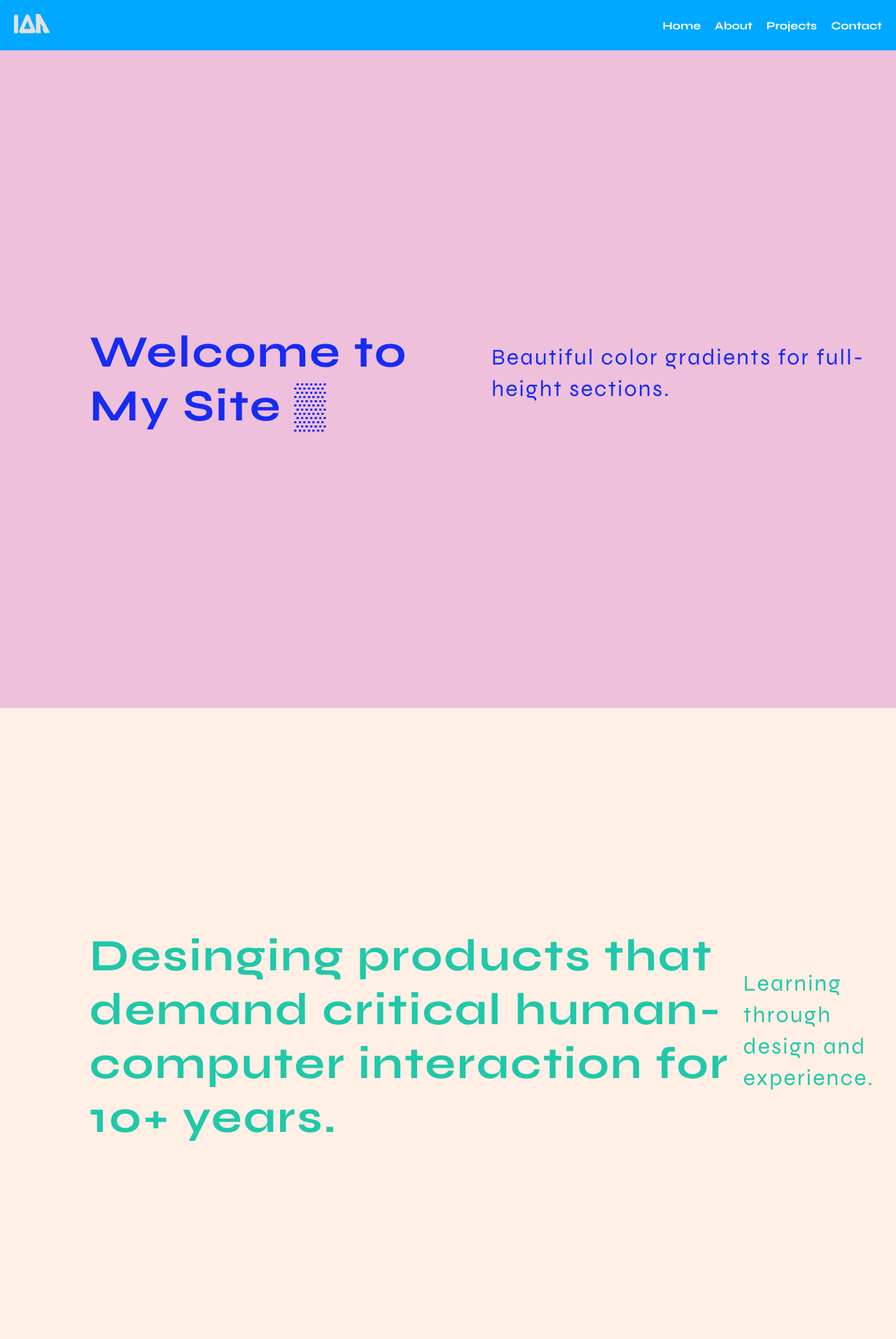
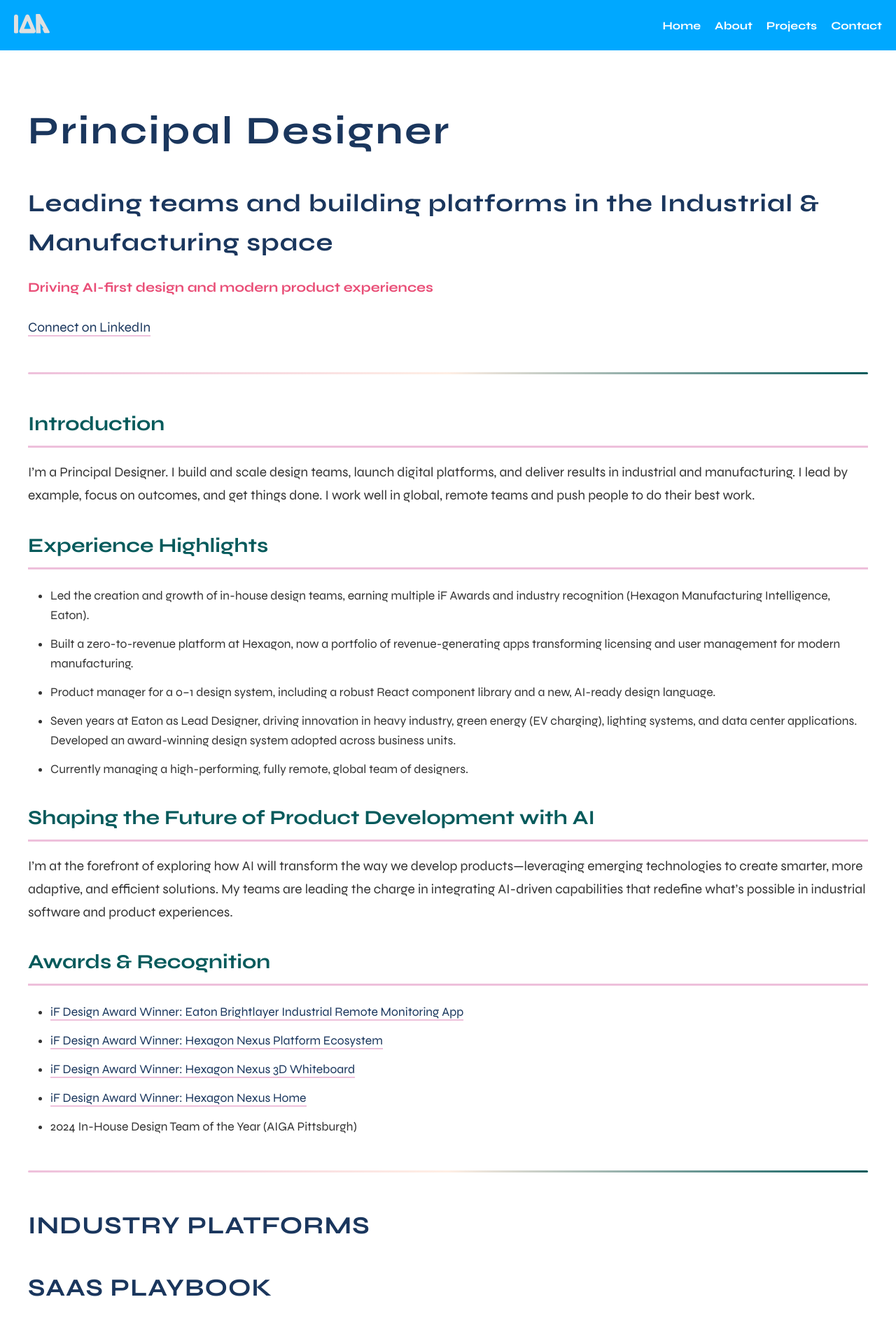
Before and after one commit to iantodhunter/iantodhunter.github.io, a Jekyll site: the page built from index.md, in a window 1280 px wide. Shown: the top 1914 px of the page at 70% size. Built offline with Jekyll 4.4.1, drawn with Linux system fonts in a browser that asks for light colours; some of the changed text lies outside the part shown.

Commit message:
Cleaned up layotu tand deleted errant dir.

```diff
--- a/_layouts/work.html
+++ b/_layouts/work.html
@@ -11,58 +11,13 @@
   {% include header.html %}
 
   <!-- Main content here -->
-  <div class="full-height section-1">
-    <h1> Welcome to My Site ▒</h1>
-    <p>Beautiful color gradients for full-height sections.</p>
-</div>
-
-<div class="full-height section-2">
-    <h1>Desinging products that demand critical human-computer interaction for 10+ years.</h1>
-    <p>Learning through design and experience.</p>
-
-</div>
-<div class="grid-container">
-  {% for page in site.pages %}
-    {% if page.title %}
-      <div class="grid-item">
-        <h3><a href="{{ page.url }}">{{ page.title }}</a></h3>
-        <p>{{ page.excerpt | truncatewords: 30 }}</p>
-        <a class="read-more" href="{{ page.url }}">Read more</a>
-      </div>
-    {% endif %}
-  {% endfor %}
-      <div class="grid-item" style="background-color: #055A5B;">Item 5</div>
-    <div class="grid-item" style="background-color: #E6E6E6; color: black;">Item 6</div>
-</div>
-
-
-
-<div class="full-height section-3">
-    <h1>Projects</h1>
-    <p>Exploring the intersection of design and technology.</p>
-</div>
-
-<div class="full-height section-4">
-    <h1>Section 4</h1>
-    <p>Another beautiful gradient pair.</p>
-</div>
-
-<div class="full-height section-5">
-    <h1>Section 5</h1>
-    <p>Bold, striking colors to grab attention.</p>
-</div>
-
-<div class="full-height section-6">
-    <h1>Section 6</h1>
-    <p>Nature meets intensity in this color combination.</p>
-</div>
-
+  <div class="main-content">
+    {{ content }}
+  </div>
 
   {% include footer.html %}
 
   <!-- Add your JavaScript here, before the closing body tag -->
-
-
   <script>
     const baseColor = '#00A8FF'; // Define base color (your header blue)
     const triadicColors = ['#F4F4F4', '#FFABAB', '#FFD700', '#8EC5FC']; // Example colors for sections
@@ -116,6 +71,5 @@
     window.addEventListener('scroll', determineSectionInView);
   </script>
 
-
 </body>
 </html>
--- a/assets/styles.css
+++ b/assets/styles.css
@@ -144,3 +144,150 @@ footer p {
   font-size: 14px;
   color: white;
 }
+
+/* Main Page Content Styles */
+.main-content {
+  max-width: 1200px;
+  margin: 0 auto;
+  padding: 2rem;
+  font-family: 'Syne', sans-serif;
+  line-height: 1.6;
+}
+
+.main-content h1 {
+  font-size: 3.5rem;
+  font-weight: bold;
+  color: #1a365d;
+  margin-bottom: 1rem;
+  letter-spacing: 0.05em;
+}
+
+.main-content h2 {
+  font-size: 2.2rem;
+  font-weight: 600;
+  color: #1a365d;
+  margin: 2rem 0 1rem 0;
+  letter-spacing: 0.03em;
+}
+
+.main-content h3 {
+  font-size: 1.8rem;
+  font-weight: 600;
+  color: #055A5B;
+  margin: 2rem 0 1rem 0;
+  border-bottom: 3px solid #EEC0DB;
+  padding-bottom: 0.5rem;
+}
+
+.main-content p {
+  font-size: 1.2rem;
+  color: #333;
+  margin-bottom: 1.5rem;
+  line-height: 1.7;
+}
+
+.main-content strong {
+  color: #e94e77;
+  font-weight: 600;
+}
+
+.main-content a {
+  color: #1a365d;
+  text-decoration: none;
+  border-bottom: 2px solid #EEC0DB;
+  transition: all 0.3s ease;
+}
+
+.main-content a:hover {
+  color: #e94e77;
+  border-bottom-color: #e94e77;
+}
+
+.main-content ul {
+  margin: 1.5rem 0;
+  padding-left: 2rem;
+}
+
+.main-content li {
+  font-size: 1.1rem;
+  color: #333;
+  margin-bottom: 0.8rem;
+  line-height: 1.6;
+}
+
+.main-content hr {
+  border: none;
+  height: 3px;
+  background: linear-gradient(90deg, #EEC0DB, #FFEFE5, #055A5B);
+  margin: 3rem 0;
+  border-radius: 2px;
+}
+
+/* Hero Section */
+.hero-section {
+  text-align: center;
+  padding: 4rem 2rem;
+  background: linear-gradient(135deg, #EEC0DB 0%, #FFEFE5 50%, #055A5B 100%);
+  border-radius: 20px;
+  margin-bottom: 3rem;
+}
+
+.hero-section h1 {
+  color: #1a365d;
+  margin-bottom: 1rem;
+}
+
+.hero-section h2 {
+  color: #055A5B;
+  margin-bottom: 1.5rem;
+}
+
+.hero-section strong {
+  color: #e94e77;
+  font-size: 1.3rem;
+}
+
+.hero-section a {
+  display: inline-block;
+  background: #1a365d;
+  color: white;
+  padding: 0.8rem 1.5rem;
+  border-radius: 25px;
+  text-decoration: none;
+  margin-top: 1rem;
+  transition: all 0.3s ease;
+  border: 2px solid #1a365d;
+}
+
+.hero-section a:hover {
+  background: transparent;
+  color: #1a365d;
+}
+
+/* Skills Section */
+.skills-section {
+  display: grid;
+  grid-template-columns: repeat(auto-fit, minmax(250px, 1fr));
+  gap: 2rem;
+  margin: 3rem 0;
+}
+
+.skill-card {
+  background: linear-gradient(135deg, #F5A623, #9B51E0);
+  color: white;
+  padding: 2rem;
+  border-radius: 15px;
+  text-align: center;
+  transition: transform 0.3s ease;
+}
+
+.skill-card:hover {
+  transform: translateY(-5px);
+}
+
+.skill-card h3 {
+  color: white;
+  border: none;
+  margin-bottom: 1rem;
+  font-size: 1.5rem;
+}
--- a/index.md
+++ b/index.md
@@ -1,29 +1,14 @@
 ---
-# Feel free to add content and custom Front Matter to this file.
-# To modify the layout, see https://jekyllrb.com/docs/themes/#overriding-theme-defaults
-
 layout: work
 ---
 
-<!--
-Headline Options (choose one):
-1. Principal Designer
-2. Principal Designer | Building the Future of Industrial Platforms
-3. Principal Designer – Leading Teams, Shaping Platforms, Driving Innovation
--->
+# Principal Designer
 
-<div style="display: flex; align-items: center; gap: 2rem; margin-bottom: 2rem;">
-  <!-- Logo Placeholder -->
-  <img src="/assets/images/Ian-logo-old.svg" alt="Logo" style="height: 80px;" />
-  <!-- Headshot Placeholder -->
-  <img src="/assets/images/Ian-Headshot-circle.png" alt="Ian Todhunter Headshot" style="height: 100px; border-radius: 50%; border: 2px solid #eee;" />
-  <div>
-    <h1 style="margin-bottom: 0.5rem; color: #1a365d; font-size: 2.5rem; font-weight: bold;">Principal Designer</h1>
-    <h2 style="margin-bottom: 0.5rem; color: #1a365d; font-size: 1.5rem; font-weight: 500;">Leading teams and building platforms in the Industrial & Manufacturing space</h2>
-    <div style="color: #e94e77; font-size: 1.1rem; margin-bottom: 1rem;">Driving AI-first design and modern product experiences</div>
-    <a href="https://linkedin.com/in/iantodhunter" target="_blank" style="color: #1a365d; text-decoration: underline; font-weight: 500;">Connect on LinkedIn</a>
-  </div>
-</div>
+## Leading teams and building platforms in the Industrial & Manufacturing space
+
+**Driving AI-first design and modern product experiences**
+
+[Connect on LinkedIn](https://linkedin.com/in/iantodhunter)
 
 ---
 
@@ -48,4 +33,10 @@ I'm at the forefront of exploring how AI will transform the way we develop produ
 - [iF Design Award Winner: Hexagon Nexus Home](https://ifdesign.com/en/winner-ranking/project/nexus-home/643106)
 - 2024 In-House Design Team of the Year (AIGA Pittsburgh)
 
-<!-- For personal/family info, see About page -->
+---
+
+## INDUSTRY PLATFORMS
+
+## SAAS PLAYBOOK
+
+## DESIGN SYSTEMS
```
Also changed, not shown: Gemfile.lock.
